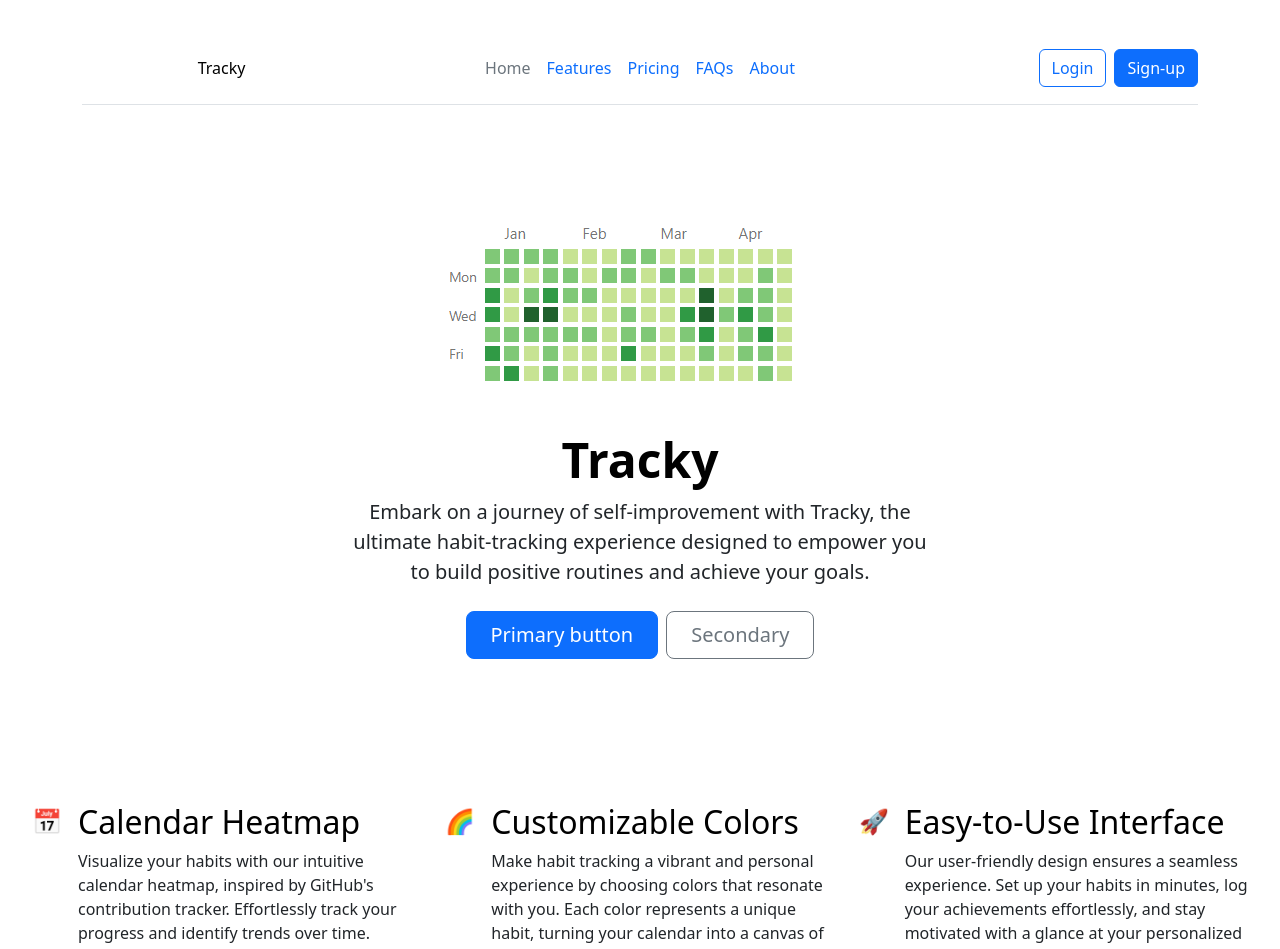
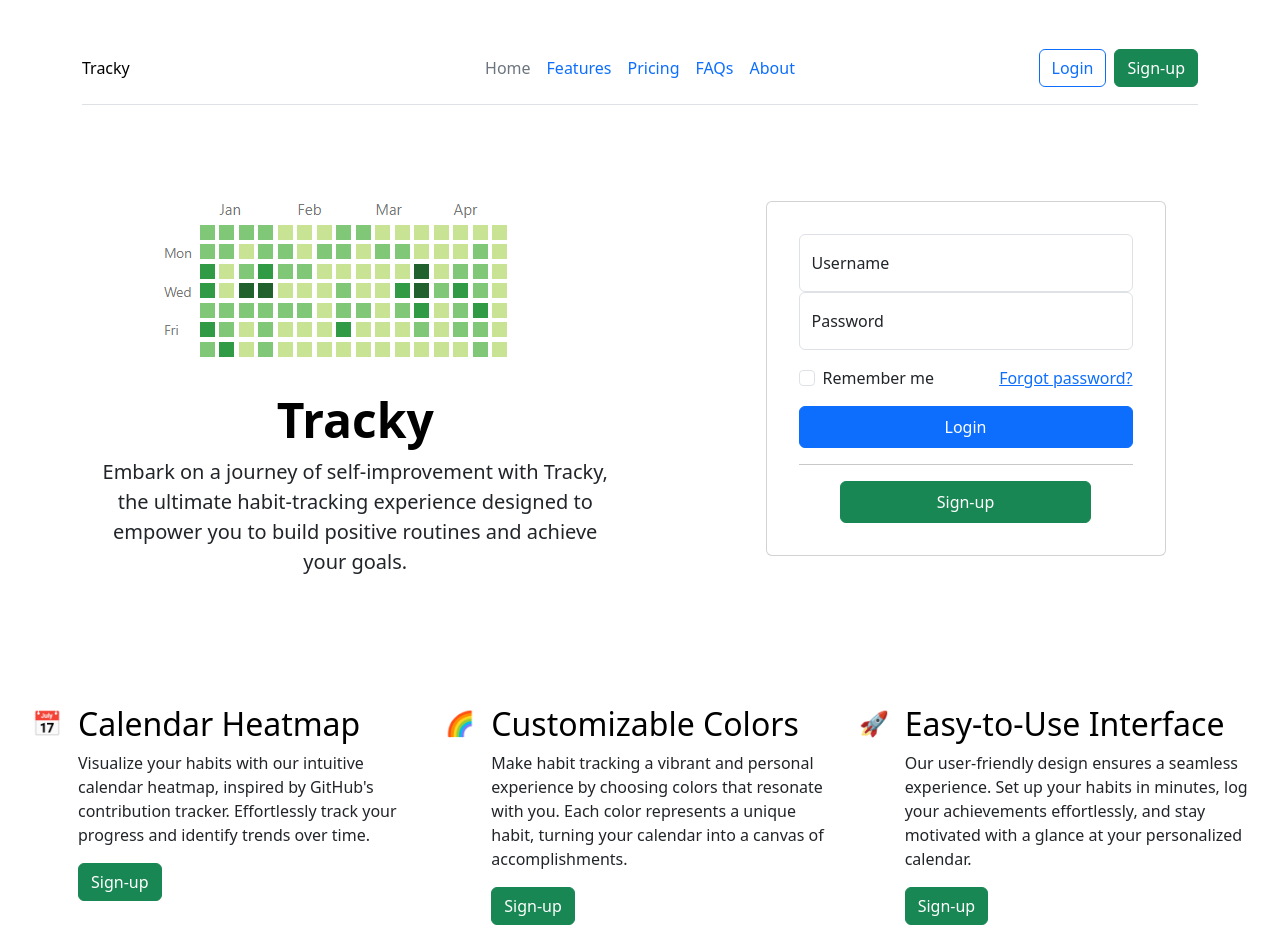
Before and after one commit to an-bui-nguyen/tracky, a React (Vite) app: page / in a window 1280 px wide. Shown: the top 949 px of the page. Built offline with nearby package versions, Linux system fonts and the light colour scheme.

Commit message:
Align elements on landing page. Add login form. Adjust colors for buttons.

```diff
--- a/src/components/Header.jsx
+++ b/src/components/Header.jsx
@@ -2,7 +2,7 @@ export const Header = () => {
   return (
     <div class="container">
       <header class="d-flex flex-wrap align-items-center justify-content-center justify-content-md-between py-3 mb-4 border-bottom">
-        <div class="col-md-3 mb-2 mb-md-0">
+        <div class="col-md-3 mb-2 mb-md-0 text-start">
           <a href="/" class="d-inline-flex link-body-emphasis text-decoration-none">
             Tracky
           </a>
@@ -18,7 +18,7 @@ export const Header = () => {
 
         <div class="col-md-3 text-end">
           <button type="button" class="btn btn-outline-primary me-2">Login</button>
-          <button type="button" class="btn btn-primary">Sign-up</button>
+          <button type="button" class="btn btn-success">Sign-up</button>
         </div>
       </header>
     </div>
--- a/src/components/LandingPage.jsx
+++ b/src/components/LandingPage.jsx
@@ -1,14 +1,43 @@
 export const LandingPage = () => {
   return (
     <>
-      <div class="px-4 py-5 my-5 text-center">
-        <img class="d-block mx-auto mb-4" src="./src/assets/logo_2.png" alt=""></img>
+      <div class="container px-4 py-5 my-2">
+        <div class='row row-cols-1 row-cols-lg-2'>
+          <div class='col col-lg-7'>
+            <div class='text-center col-lg-10'>
+            <img class="d-block mb-2 mx-auto" src="./src/assets/logo_2.png" alt=""></img>
               <h1 class="display-5 fw-bold text-body-emphasis">Tracky</h1>
-        <div class="col-lg-6 mx-auto">
+              <div class="">
                 <p class="lead mb-4">Embark on a journey of self-improvement with Tracky, the ultimate habit-tracking experience designed to empower you to build positive routines and achieve your goals.</p>
-          <div class="d-grid gap-2 d-sm-flex justify-content-sm-center">
-            <button type="button" class="btn btn-primary btn-lg px-4 gap-3">Primary button</button>
-            <button type="button" class="btn btn-outline-secondary btn-lg px-4">Secondary</button>
+              </div>
+            </div>
+          </div>
+          <div class='col col-lg-5 py-lg-4'>
+            <div class='card form-signin w-100 mx-auto' style={{maxWidth: '400px'}}>
+            <form>
+              <div class="form-floating">
+                <input type="email" class="form-control" id="floatingInput" placeholder="name@example.com"></input>
+                <label for="floatingInput">Username</label>
+              </div>
+              <div class="form-floating">
+                <input type="password" class="form-control" id="floatingPassword" placeholder="Password"></input>
+                <label for="floatingPassword">Password</label>
+              </div>
+
+              <div class="form-check text-start my-3">
+                <input class="form-check-input" type="checkbox" value="remember-me" id="flexCheckDefault"></input>
+                <label class="form-check-label" for="flexCheckDefault">
+                  Remember me
+                </label>
+                <a href="#" class="float-end">Forgot password?</a>
+              </div>
+              <button class="btn btn-primary w-100 py-2" type="submit">Login</button>
+            </form>
+            <hr></hr>
+            <form>
+              <button class="btn btn-success w-75 py-2" type="submit">Sign-up</button>
+            </form>
+            </div>
           </div>
         </div>
       </div>
@@ -22,8 +51,8 @@ export const LandingPage = () => {
             <div>
               <h3 class="fs-2 text-body-emphasis">Calendar Heatmap</h3>
               <p>Visualize your habits with our intuitive calendar heatmap, inspired by GitHub's contribution tracker. Effortlessly track your progress and identify trends over time.</p>
-          <a href="#" class="btn btn-primary">
-            Primary button
+              <a href="#" class="btn btn-success">
+                Sign-up
               </a>
             </div>
           </div>
@@ -34,8 +63,8 @@ export const LandingPage = () => {
             <div>
               <h3 class="fs-2 text-body-emphasis">Customizable Colors</h3>
               <p>Make habit tracking a vibrant and personal experience by choosing colors that resonate with you. Each color represents a unique habit, turning your calendar into a canvas of accomplishments.</p>
-          <a href="#" class="btn btn-primary">
-            Primary button
+              <a href="#" class="btn btn-success">
+                Sign-up
               </a>
             </div>
           </div>
@@ -46,8 +75,8 @@ export const LandingPage = () => {
             <div>
               <h3 class="fs-2 text-body-emphasis">Easy-to-Use Interface</h3>
               <p>Our user-friendly design ensures a seamless experience. Set up your habits in minutes, log your achievements effortlessly, and stay motivated with a glance at your personalized calendar.</p>
-          <a href="#" class="btn btn-primary">
-            Primary button
+              <a href="#" class="btn btn-success">
+                Sign-up
               </a>
             </div>
           </div>
@@ -56,3 +85,8 @@ export const LandingPage = () => {
     </>
   )
 }
+
+// <div class="d-grid gap-2 d-sm-flex justify-content-sm-center">
+// <button type="button" class="btn btn-primary btn-lg px-4 gap-3">Primary button</button>
+// <button type="button" class="btn btn-outline-secondary btn-lg px-4">Secondary</button>
+// </div>
```
Also changed, not shown: src/services/login.js (+12 -0 lines). Lines whose indentation alone changed are shown as unchanged.
